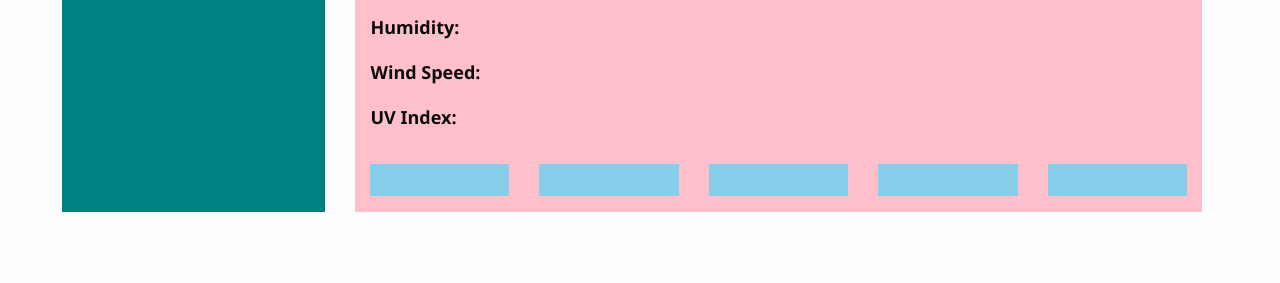
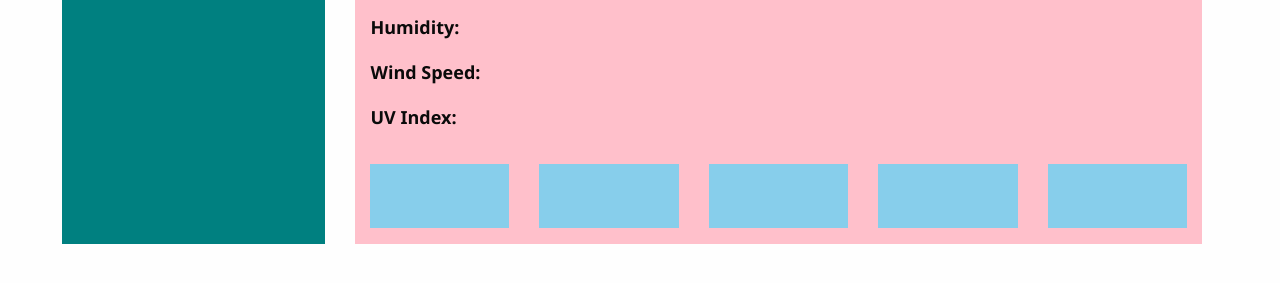
Before and after one commit to achueng/Weather-Dashboard, a plain HTML site: page index.html in a window 1280 px wide. Shown: the part 219-502 px from the top of the page. Drawn offline with nearby package versions, Linux system fonts and the light colour scheme.

Commit message:
added styles to card components

```diff
--- a/css/style.css
+++ b/css/style.css
@@ -49,11 +49,8 @@ h5 {
     margin-top: 1rem;
 }
 
-#day1-sect {
-    padding: 1.5rem;
-}
-
-.card, .card-divider {
+.card, .card-section {
     background-color: skyblue;
     border: none;
+    padding: 1rem;
 }
```
